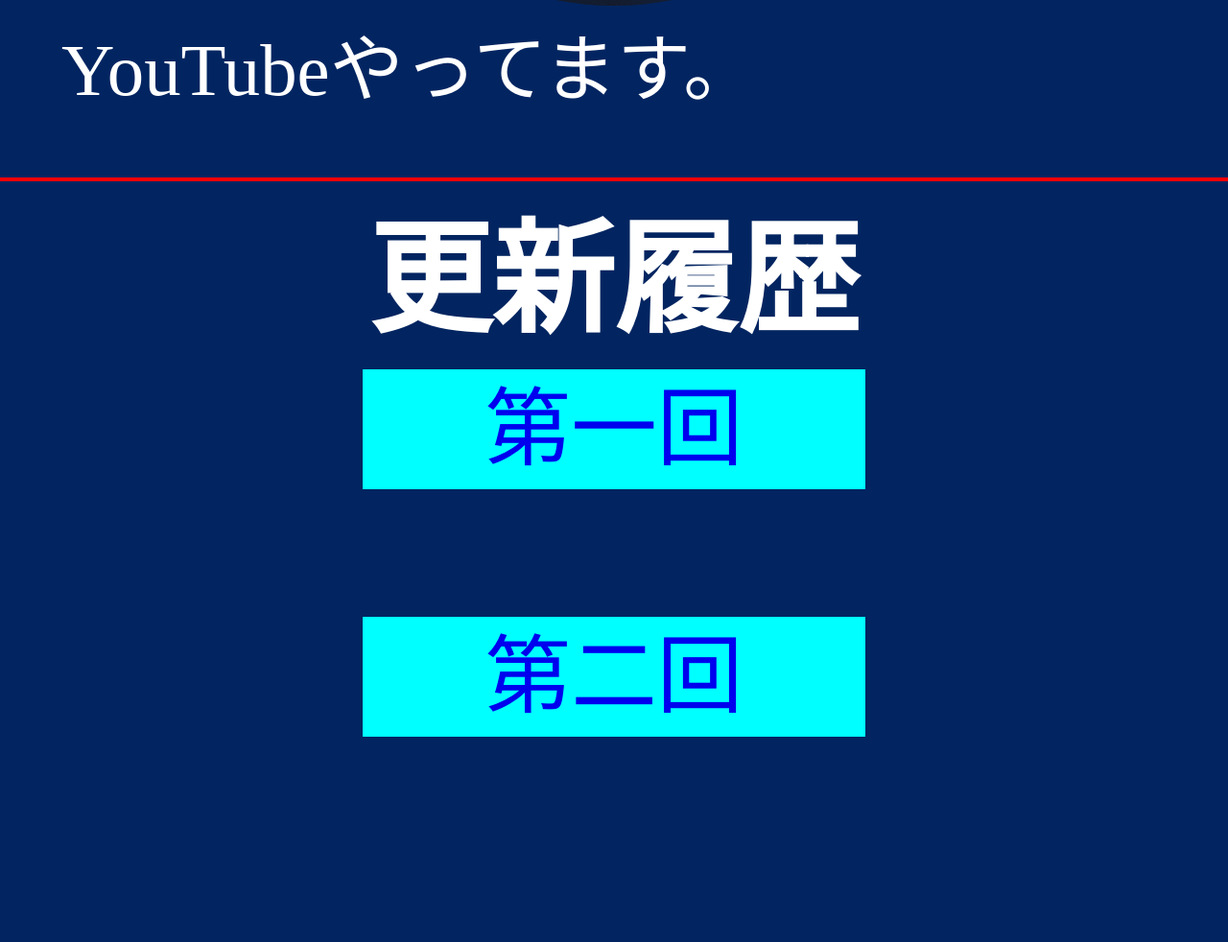
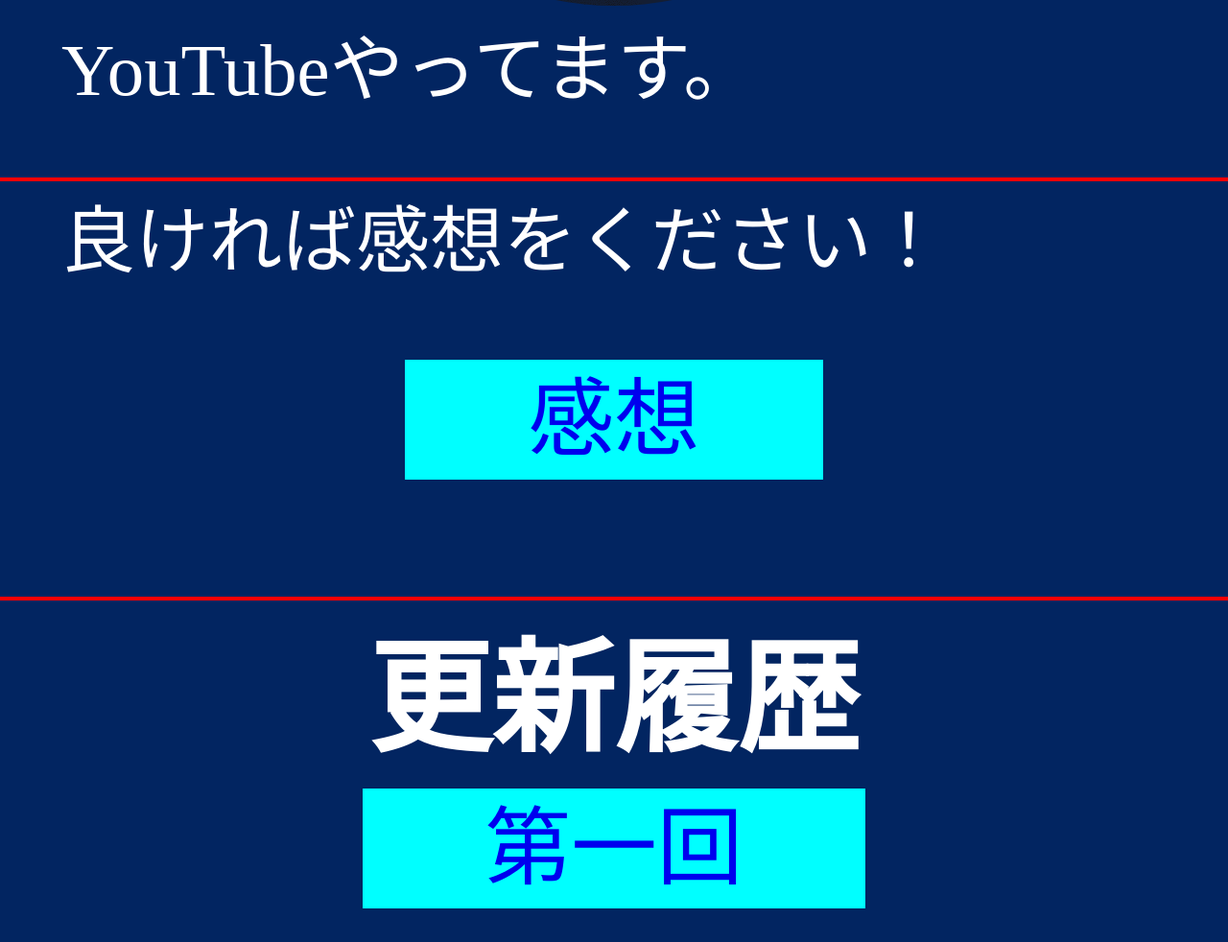
Before and after one commit to TAMGameCreator/update, a plain HTML site: page index.html in a window 1280 px wide. Shown: the part 1348-2330 px from the top of the page at 96% size. Before the commit the page ends 2238 px from the top, so only its background shows below. Drawn offline with Linux system fonts and the light colour scheme.

Commit message:
Update index.html

```diff
--- a/index.html
+++ b/index.html
@@ -13,10 +13,14 @@
               <a href="https://youtube.com/@TAMGameCreator"target="_blank" class="icon"><img src="data/Icon01.png" style="margin-top:5%"></a>
               <p class="text">YouTubeやってます。</p>
             </div>
+            <div style="border-top:4px solid red">
+              <p class="text">良ければ感想をください！</p>
+              <div class="padding"><a href="http://tamgamecreator.github.io/contact/" class="button" target="_top">感想</a></div>
+            </div>
             <div style="border-top:4px solid red"></div>
             <h1>更新履歴</h1>
             <div class="padding"><a href="http://tamgamecreator.github.io/NO.01/" class="button" target="_top">第一回</a></div>
-            <div class="padding"><a href="http://tamgamecreator.github.io/NO.02/" class="button" ttarget="_top">第二回</a></div>
+            <div class="padding"><a href="http://tamgamecreator.github.io/NO.02/" class="button" target="_top">第二回</a></div>
           </body>
        </head>
 </html>
```
